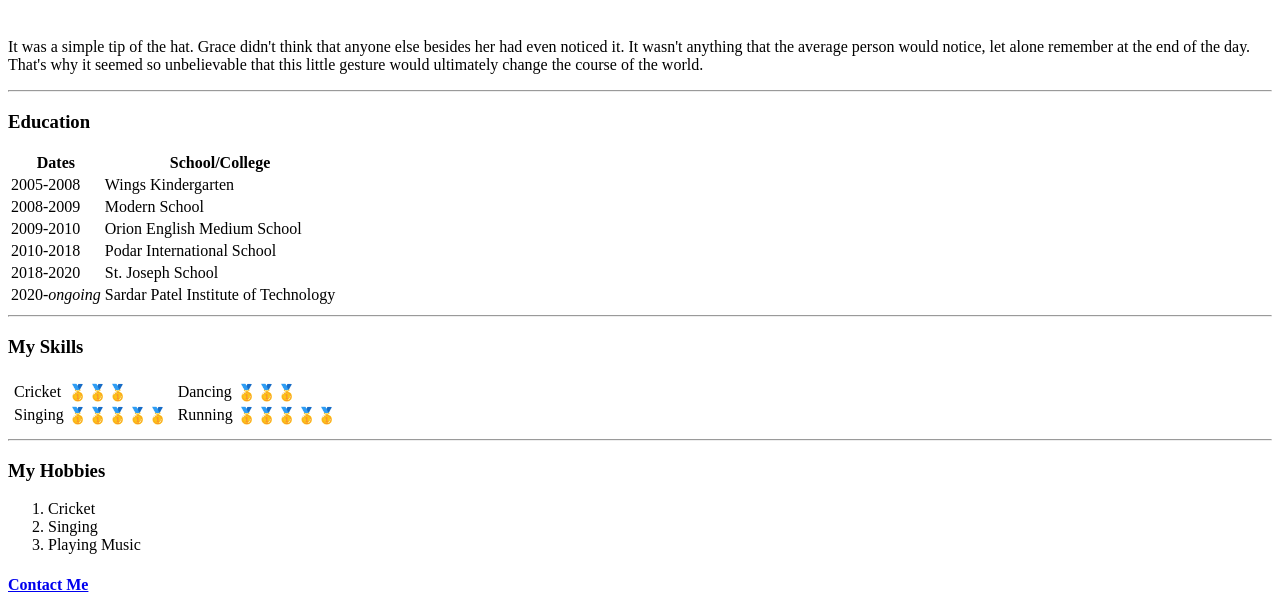
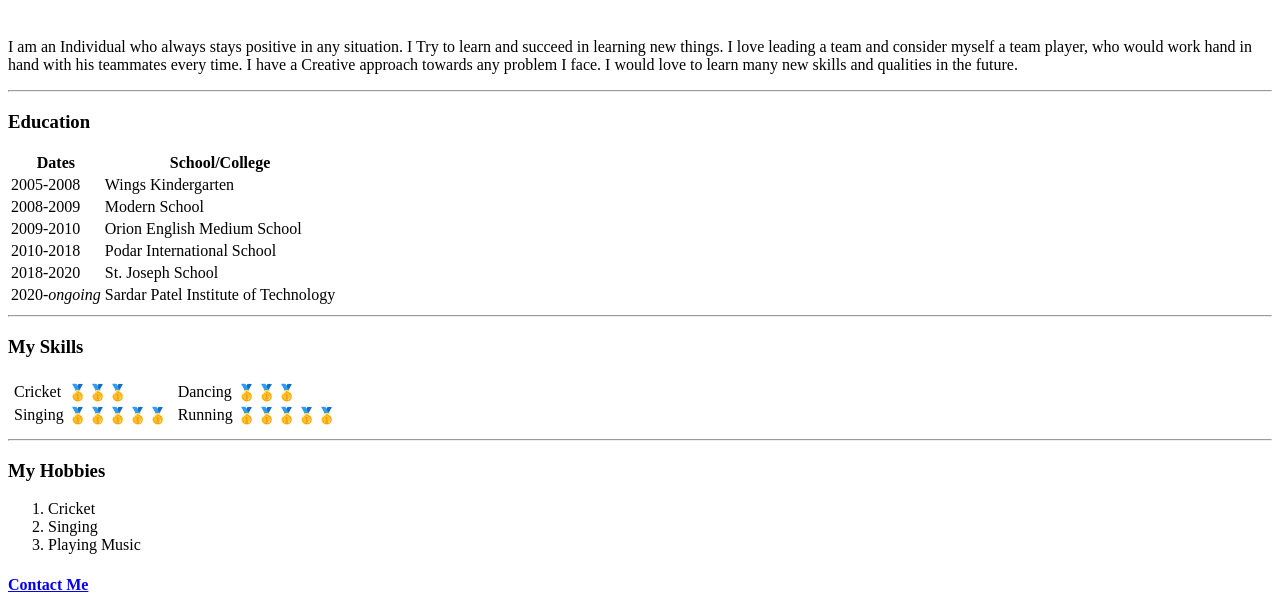
Before and after one commit to kauscode/cv, a plain HTML site: page index.html in a window 1280 px wide. Shown: the part 232-847 px from the top of the page. Drawn offline with Linux system fonts and the light colour scheme.

Commit message:
Add initial CV Website files

```diff
--- a/index.html
+++ b/index.html
@@ -15,9 +15,17 @@
         </table>
 
 
-        <p>It was a simple tip of the hat. Grace didn't think that anyone else besides her had even noticed it.
-           It wasn't anything that the average person would notice, let alone remember at the end of the day.
-           That's why it seemed so unbelievable that this little gesture would ultimately change the course of the world.</p>
+        <p>I am an Individual who always stays
+            positive in any situation. I Try to
+            learn and succeed in learning new
+            things.
+            I love leading a team and consider
+            myself a team player, who would
+            work hand in hand with his
+            teammates every time. I have a Creative approach towards
+            any problem I face.
+            I would love to learn many new skills
+            and qualities in the future.</p>
            <hr>
         <h3>Education</h3>
         <table>
```
